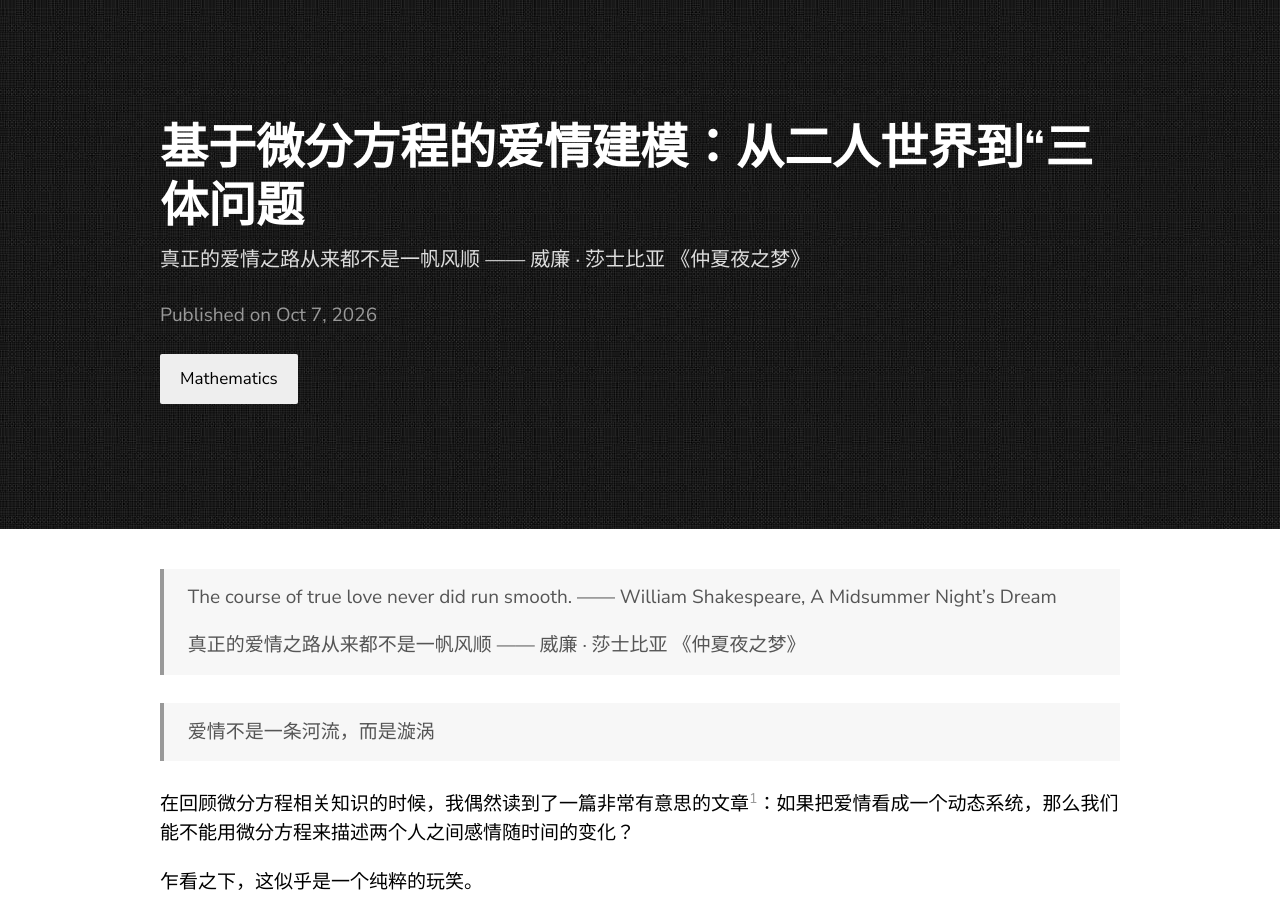
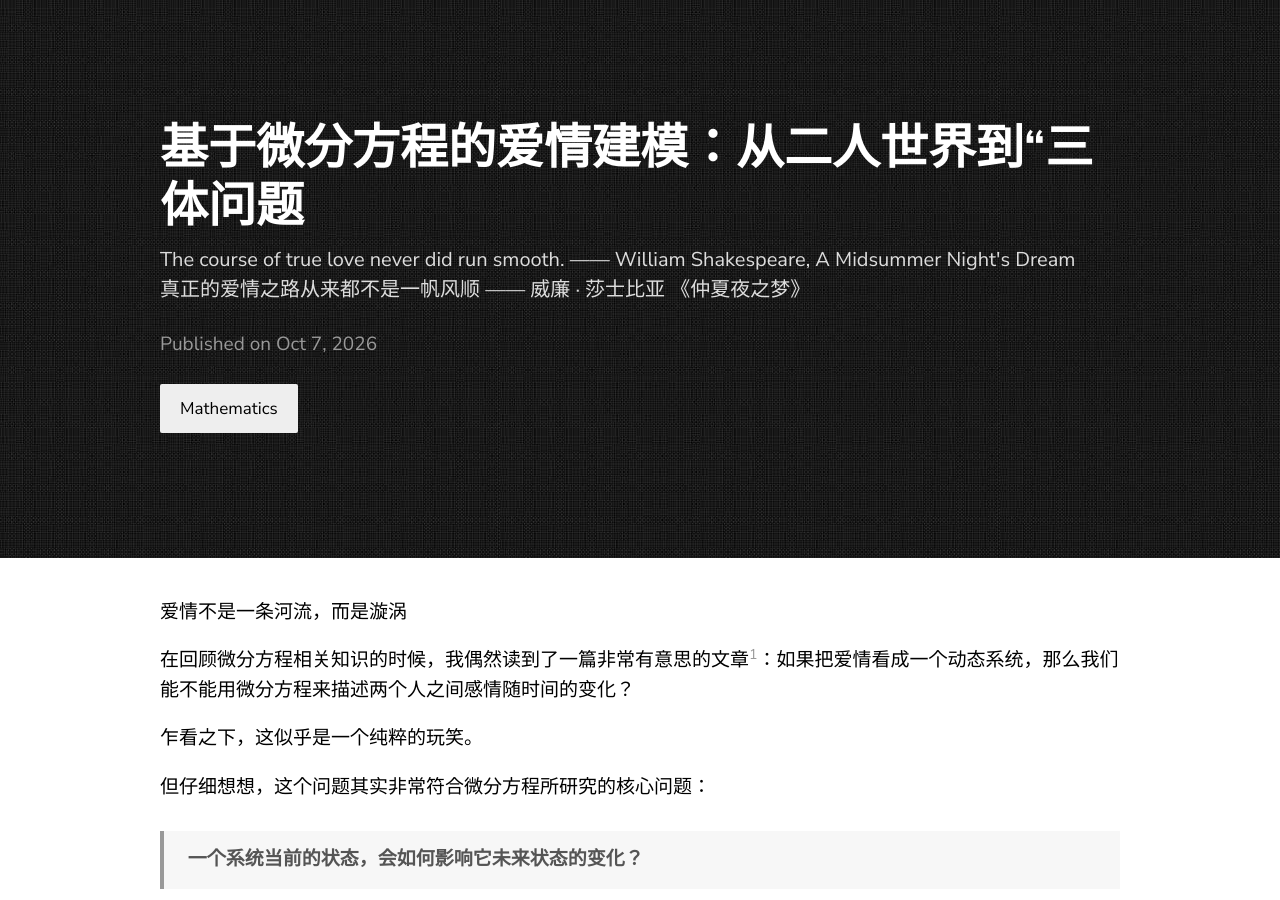
Before and after one commit to Tolia-GH/Tolia-s-Blog, a Jekyll site: the page built from _posts/2026-10-07-a-mathematic-study-of-love.md, in a window 1280 px wide and 900 px high. Built offline with Jekyll 4.4.1, drawn with Linux system fonts in a browser that asks for light colours; formulas are drawn with MathJax 3.

Commit message:
Update 2026-10-07-a-mathematic-study-of-love.md

```diff
--- a/_posts/2026-10-07-a-mathematic-study-of-love.md
+++ b/_posts/2026-10-07-a-mathematic-study-of-love.md
@@ -1,16 +1,12 @@
 ---
 layout: post
 title:  "基于微分方程的爱情建模：从二人世界到“三体问题"
-description: 真正的爱情之路从来都不是一帆风顺 —— 威廉 · 莎士比亚 《仲夏夜之梦》
+description: The course of true love never did run smooth. —— William Shakespeare, A Midsummer Night's Dream <br> 真正的爱情之路从来都不是一帆风顺 —— 威廉 · 莎士比亚 《仲夏夜之梦》
 date:   2026-10-07
 categories: Mathematics
 ---
 
-> The course of true love never did run smooth. —— William Shakespeare, A Midsummer Night's Dream
->
-> 真正的爱情之路从来都不是一帆风顺 —— 威廉 · 莎士比亚 《仲夏夜之梦》
-
-> 爱情不是一条河流，而是漩涡
+爱情不是一条河流，而是漩涡
 
 在回顾微分方程相关知识的时候，我偶然读到了一篇非常有意思的文章[^1]：如果把爱情看成一个动态系统，那么我们能不能用微分方程来描述两个人之间感情随时间的变化？
 
```
